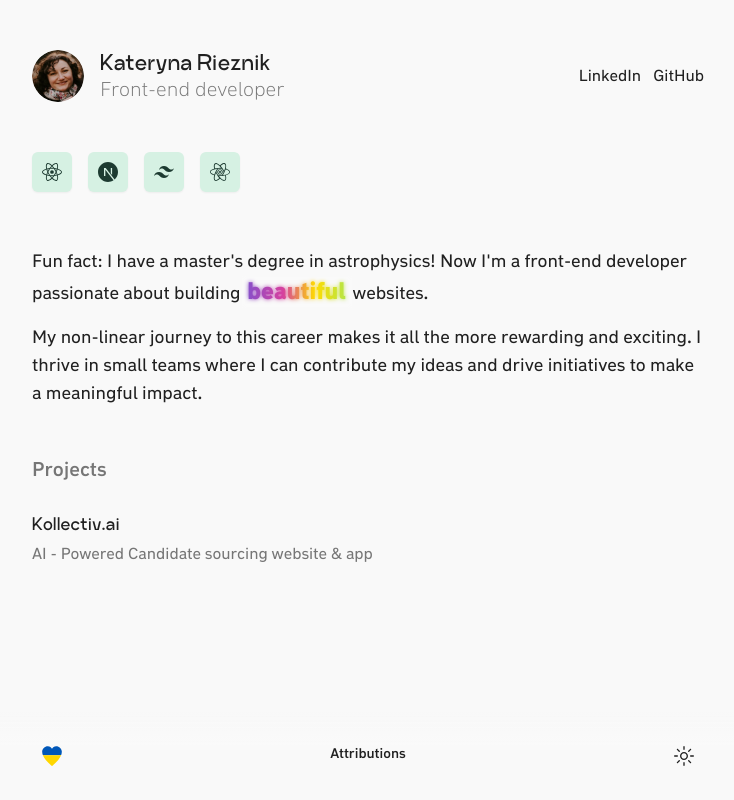
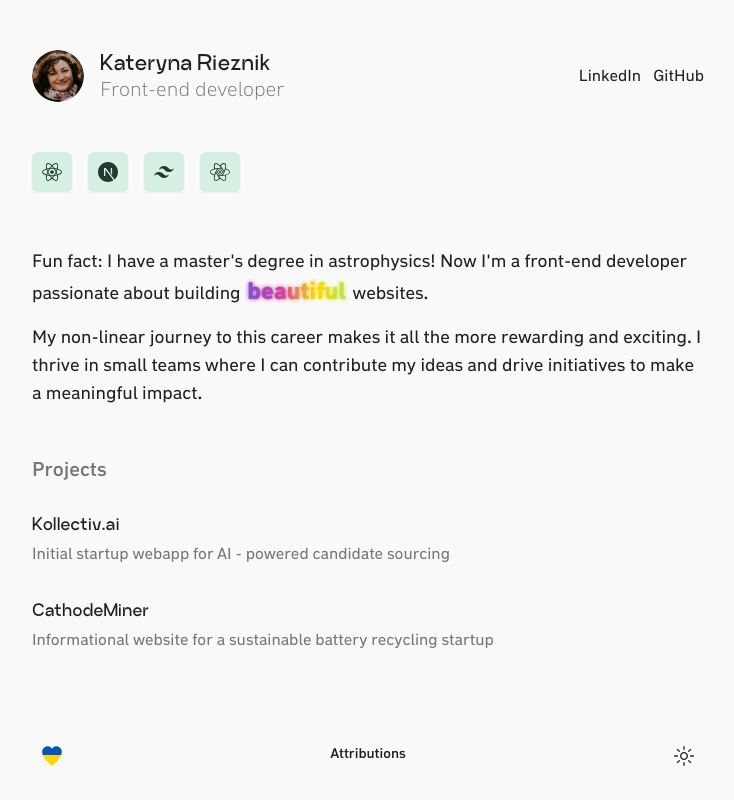
Before and after one commit to katerynarieznik/personal-website, a Next.js app: page / in a window 1280 px wide. Shown: the whole page, without its empty margins (272-1006 px from the left). Built offline with nearby package versions, Linux system fonts and the light colour scheme.

Commit message:
added CathodeMiner project and small cleanup

```diff
--- a/app/attributions/page.tsx
+++ b/app/attributions/page.tsx
@@ -8,7 +8,7 @@ export default function AttributionsPage() {
           This website was built using Next.js, React and TailwindCSS
         </p>
 
-        <h3 className="mt-8 scroll-m-20 text-2xl font-semibold tracking-tight">
+        <h3 className="mt-8 scroll-m-20 font-serif text-2xl font-semibold tracking-tight">
           Fonts
         </h3>
         <p className="leading-7 [&:not(:first-child)]:mt-6">
@@ -34,7 +34,7 @@ export default function AttributionsPage() {
           .
         </p>
 
-        <h3 className="mt-8 scroll-m-20 text-2xl font-semibold tracking-tight">
+        <h3 className="mt-8 scroll-m-20 font-serif text-2xl font-semibold tracking-tight">
           Icons
         </h3>
         <p className="leading-7 [&:not(:first-child)]:mt-6">
--- a/app/page.tsx
+++ b/app/page.tsx
@@ -1,19 +1,12 @@
 import { About } from '@/components/about'
 import { ProjectListSection } from '@/components/project-list-section'
-
-const CARDS = [
-  {
-    title: 'Kollectiv.ai',
-    description: 'AI - Powered Candidate sourcing website & app',
-    href: 'https://kollectiv.ai',
-  },
-]
+import { projects } from '@/data/projects'
 
 export default function Home() {
   return (
     <main className="mx-auto max-w-screen-md px-4 md:px-12">
       <About />
-      <ProjectListSection cards={CARDS} />
+      <ProjectListSection cards={projects} />
     </main>
   )
 }
--- a/components/project-card.tsx
+++ b/components/project-card.tsx
@@ -1,23 +1,22 @@
-import { ExternalLinkIcon } from '@radix-ui/react-icons'
+import { ExternalLinkIcon, VideoIcon } from '@radix-ui/react-icons'
 
 interface ProjectCardProps {
   title: string
   description: string
-  isExternal?: boolean
+  type: 'video' | 'website'
 }
 
-export function ProjectCard({
-  title,
-  description,
-  isExternal,
-}: ProjectCardProps) {
+export function ProjectCard({ title, description, type }: ProjectCardProps) {
   return (
     <article className="group-focus-visible:ring-ring -mx-2.5 flex items-center justify-between rounded-lg px-5 py-4 transition hover:bg-sage-40 active:scale-[.99] group-focus-visible:ring-1 md:-mx-5">
       <div>
         <h2 className="pb-1.5 font-serif font-semibold">{title}</h2>
         <p className="font-sans opacity-60">{description}</p>
       </div>
-      {isExternal && (
+      {type === 'video' && (
+        <VideoIcon className="text-transparent transition-colors group-hover:text-gray-120" />
+      )}
+      {type === 'website' && (
         <ExternalLinkIcon className="text-transparent transition-colors group-hover:text-gray-120" />
       )}
     </article>
--- a/components/project-list-section.tsx
+++ b/components/project-list-section.tsx
@@ -1,11 +1,9 @@
 import { ProjectCard } from '@/components/project-card'
+import { IProject } from '@/types/types'
 import Link from 'next/link'
+
 interface ProjectListSectionProps {
-  cards: {
-    title: string
-    description: string
-    href?: string
-  }[]
+  cards: IProject[]
 }
 
 export function ProjectListSection({ cards }: ProjectListSectionProps) {
@@ -24,7 +22,7 @@ export function ProjectListSection({ cards }: ProjectListSectionProps) {
               key={card.title}
               title={card.title}
               description={card.description}
-              isExternal={card.href ? true : false}
+              type={card.type}
             />
           </Link>
         ))}
--- /dev/null
+++ b/data/projects.ts
@@ -0,0 +1,17 @@
+import { IProject } from '@/types/types'
+
+export const projects: IProject[] = [
+  {
+    title: 'Kollectiv.ai',
+    description: 'Initial startup webapp for AI - powered candidate sourcing',
+    href: 'https://www.youtube.com/watch?v=jaNBne_4hXA',
+    type: 'video',
+  },
+  {
+    title: 'CathodeMiner',
+    description:
+      'Informational website for a sustainable battery recycling startup',
+    href: 'https://www.cathodeminer.com.ua/en',
+    type: 'website',
+  },
+]
--- a/tailwind.config.ts
+++ b/tailwind.config.ts
@@ -33,6 +33,7 @@ const config = {
       },
       sage: {
         40: 'var(--sage-4)',
+        100: 'var(--sage-10)',
         120: 'var(--sage-12)',
       },
       jade: {
--- /dev/null
+++ b/types/types.ts
@@ -0,0 +1,6 @@
+export interface IProject {
+  title: string
+  description: string
+  href: string
+  type: 'video' | 'website'
+}
```
